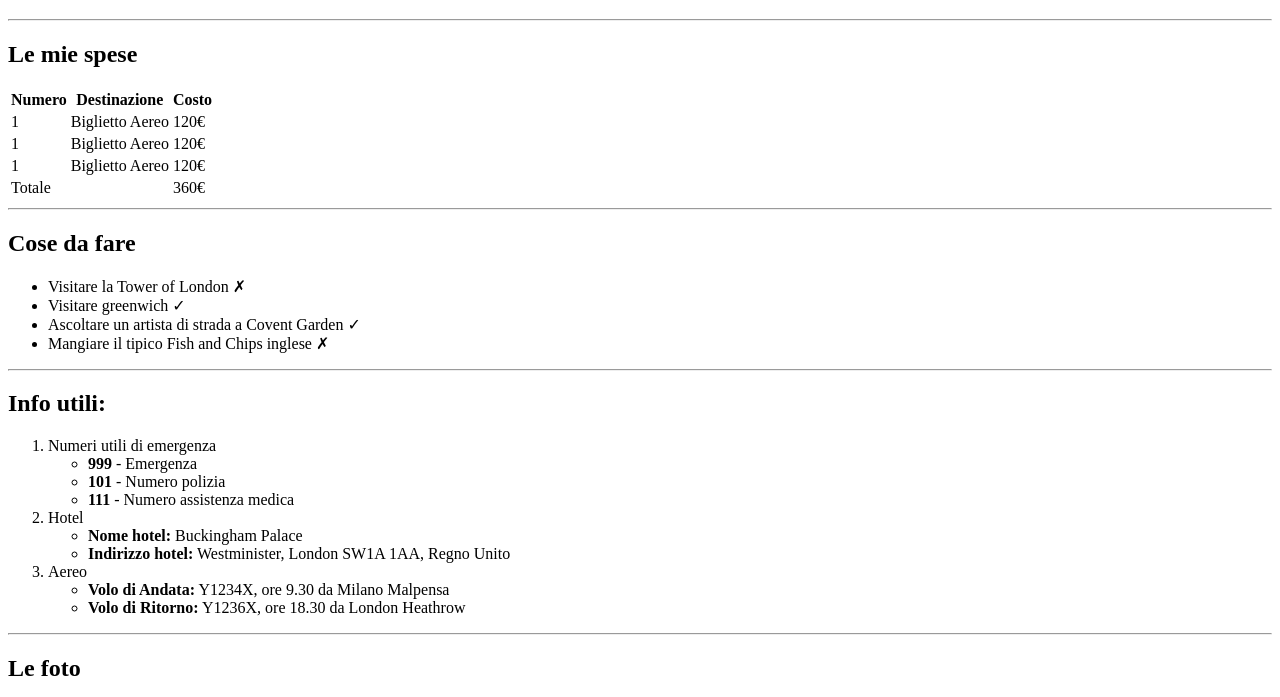
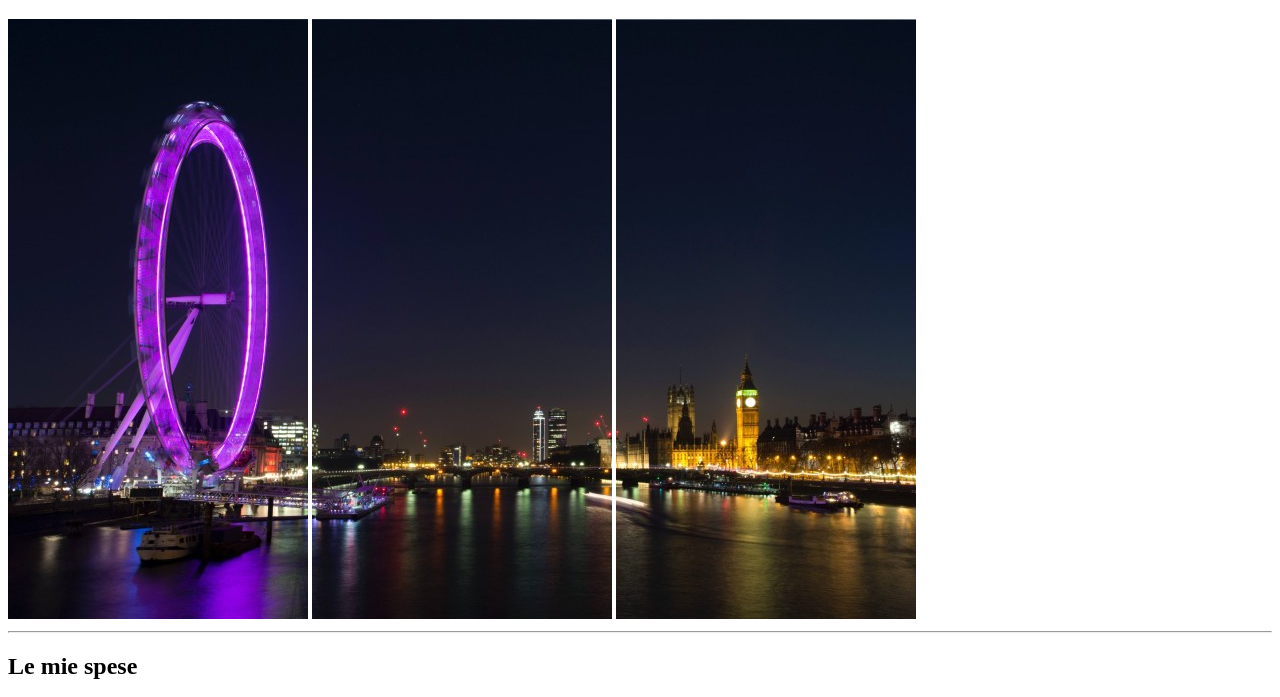
Before and after one commit to Dan848/html-london-trip, a plain HTML site: page index.html in a window 1280 px wide. Shown: the part 61-758 px from the top of the page. Drawn offline with Linux system fonts and the light colour scheme.

Commit message:
add images to header

```diff
--- a/index.html
+++ b/index.html
@@ -14,6 +14,9 @@
     <header>
         <!-- Title h1 -->
         <h1>Il mio Viaggio a Londra</h1>
+        <img src="img\pexels-bill-emrich-230794-0.jpg" alt="Prima parte di una foto della ruota panoramica Londinese">
+        <img src="img\pexels-bill-emrich-230794-1.jpg" alt="Seconda parte di una foto della ruota panoramica Londinese">
+        <img src="img\pexels-bill-emrich-230794-2.jpg" alt="Terza parte di una foto della ruota panoramica Londinese">
     </header>
     <!-- Header End -->
 
```
